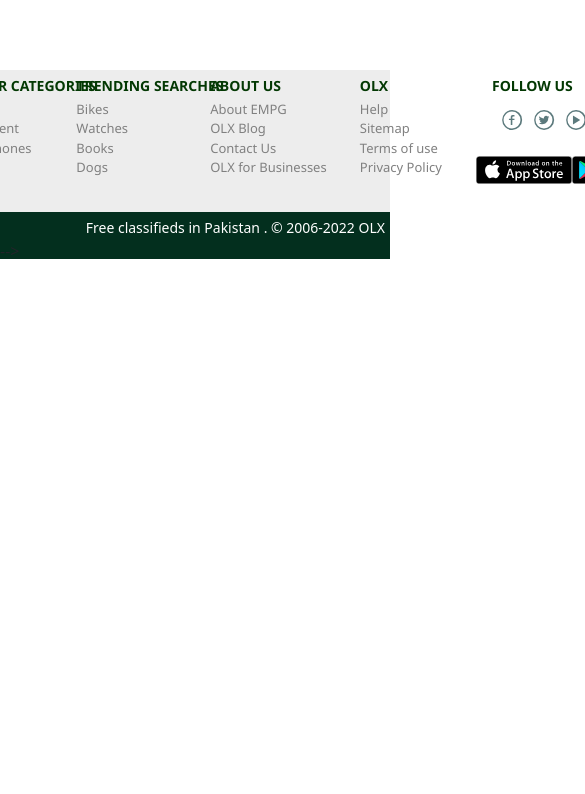
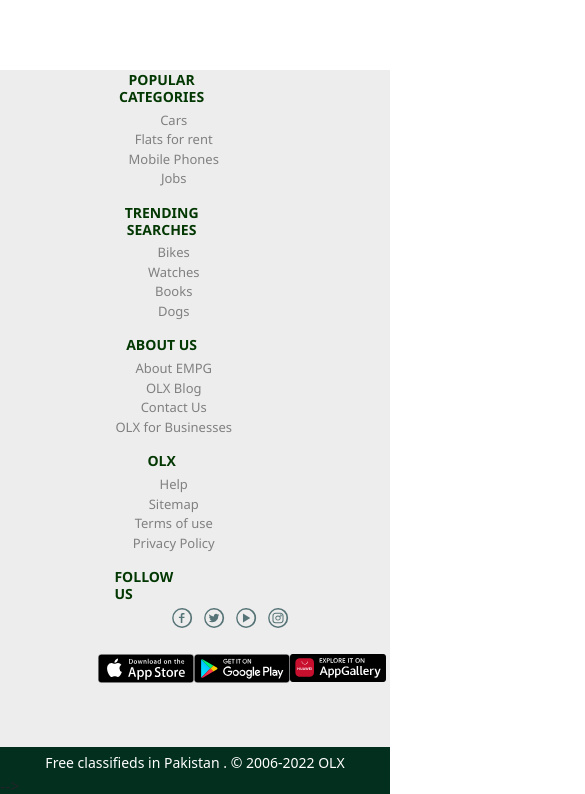
Before and after one commit to Astophile/portfolio-project2, a React (Create React App) app: page / in a window 390 px wide. Shown: the part 774-1568 px from the top of the page, 585 px wide, since content can reach past the window. Before the commit the page ends 1037 px from the top, so only its background shows below. Built offline with nearby package versions, Linux system fonts and the light colour scheme; no server answers.

Commit message:
testing responsiveness

```diff
--- a/src/App.css
+++ b/src/App.css
@@ -131,15 +131,47 @@
 
 .sellButton {
   position: relative;
-  left: 6rem;
-  bottom: 0.5rem;
-  margin-top: -8rem;
+  left: 7rem;
+  margin-top: -5rem;
   border-style: none;
   background-color: none;
   border-color: none;
   width: 0%;
   height: 0%;
   border-width: 0px;
+}
+
+@media (max-width: 992px) {
+  /* Logo */
+  .blackOlx {
+    padding-left: 12rem;
+  }
+
+  /* Location */
+  .Location-input {
+    width: 8rem;
+    margin-left: -3rem;
+    padding-top: 0.5rem;
+  }
+
+  /* Search bar */
+  .search-bar {
+    width: 20rem;
+    position: relative;
+    left: 9rem;
+    margin-top: -4rem;
+  }
+
+  .search-button {
+    width: 3rem;
+    margin-top: -4rem;
+    position: relative;
+    left: 6rem;
+  }
+
+  .login {
+    padding-left: 3rem;
+  }
 }
 
 /* ----------All Categories--------- */
@@ -290,7 +322,30 @@ ul {
   margin-bottom: -5%;
 }
 
-@media (prefers-reduced-motion: no-preference) {
+@media (max-width: 992px) {
+  .section-gap {
+    padding-left: 12rem;
+    margin-right: 5rem;
+    text-align: center;
+  }
+
+  .sing-footer {
+    display: block;
+    padding-bottom: 5rem;
+  }
+
+  .list-div h6 {
+    padding-right: 5rem;
+  }
+
+  .social-links {
+    padding-left: 3rem;
+    margin-top: -10rem;
+  }
+
+  .last {
+    text-align: center;
+  }
 }
 
 .nav1 {
--- a/src/components/Article/Articleinfo.jsx
+++ b/src/components/Article/Articleinfo.jsx
@@ -47,7 +47,7 @@ function Articleinfo() {
                 name={apiData.name}
                 phoneNumber={apiData.phoneNumber}
               />
-              <Locations location={apiData.location} />
+              <Locations />
             </div>
           </div>
         </div>
--- a/src/components/Article/Description.jsx
+++ b/src/components/Article/Description.jsx
@@ -2,6 +2,7 @@ import React from "react";
 import sellerImage from "../../assets/avatar.jpg";
 import ArrowForwardIosOutlinedIcon from "@mui/icons-material/ArrowForwardIosOutlined";
 import LocalPhoneOutlinedIcon from "@mui/icons-material/LocalPhoneOutlined";
+
 function Description(props) {
   return (
     <div>
@@ -22,7 +23,7 @@ function Description(props) {
             className="ms-auto max-height my-auto fs-4"
           />
         </div>
-        <button className="btn btn-lg w-100 chatWithSellerBtn text-white fw-bold rounded-1 my-3">
+        <button className="btn btn-dark w-100 chatWithSellerBtn text-white fw-bold rounded-1 my-3">
           Chat with seller
         </button>
         <div className="sellerContactDetail text-center">
--- a/src/components/Article/Locations.jsx
+++ b/src/components/Article/Locations.jsx
@@ -6,7 +6,7 @@ function Locations(props) {
     <div>
       <div className="container border rounded-2 p-3">
         <h2 className="productLocationTitle">Posted in</h2>
-        <p className="fs-12 grayShade">{props.location}</p>
+        <p className="fs-12 grayShade"></p>
         <div className="productLocationBox">
           <div className="location w-100 border rounded-2 shadow-sm">
             <iframe
--- a/src/components/Article/Prices.jsx
+++ b/src/components/Article/Prices.jsx
@@ -15,7 +15,7 @@ function Prices(props) {
         </div>
         <p className="grayShade">{props.title}</p>
         <div className="productPriceFooter d-flex justify-content-between">
-          <p className="fs-12 grayShade">{props.location}</p>
+          <p className="fs-12 grayShade">Lahore,Pakistan.</p>
           <p className="fs-12 grayShade">1 day ago</p>
         </div>
       </div>
--- a/src/components/LoginForm.jsx
+++ b/src/components/LoginForm.jsx
@@ -88,7 +88,7 @@ function LoginForm() {
                     passHandler(e);
                   }}
                 />
-                {lastRequire && <span>Require Field</span>}
+                {lastRequire && <span>*Require Field</span>}
               </div>
 
               <div>
@@ -101,7 +101,7 @@ function LoginForm() {
                     mailHandler(e);
                   }}
                 />
-                {mailRequire && <span>Require Field</span>}
+                {mailRequire && <span>*Require Field</span>}
               </div>
             </div>
 
--- a/src/components/Navbar.jsx
+++ b/src/components/Navbar.jsx
@@ -52,7 +52,6 @@ function Navbar() {
                   <li className="nav-item dropdown ">
                     <div className="drop-box">
                       <select class=" form-select-lg mb-3 Location-input">
-                        <SearchRoundedIcon className="search-icon" />
                         <option
                           className="Location-input"
                           type="text"
```
